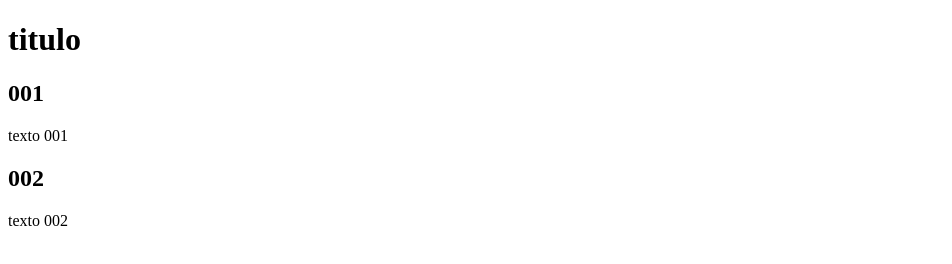
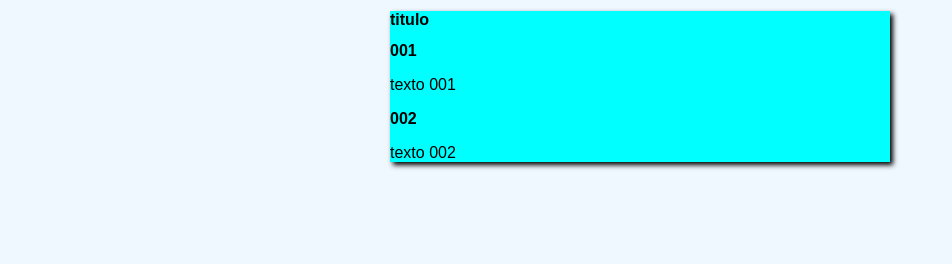
Before and after one commit to nathanholtz/projeto-site, a plain HTML site: page index.html in a window 1280 px wide. Shown: the whole page, without its empty margins (0-952 px from the left). Drawn offline with Linux system fonts and the light colour scheme.

Commit message:
iniciei o design

```diff
--- /dev/null
+++ b/estilos/style.css
@@ -0,0 +1,13 @@
+*{
+    font-family: Arial, Helvetica, sans-serif;
+    font-size: 16px;}
+body{
+    background-color: aliceblue;
+
+}
+main{
+    background-color: aqua;
+    width: 500px;
+    margin: auto;
+    box-shadow: 3px 3px 5px;
+}
--- a/index.html
+++ b/index.html
@@ -4,6 +4,7 @@
     <meta charset="UTF-8">
     <meta name="viewport" content="width=device-width, initial-scale=1.0">
     <title>projeto git</title>
+    <link rel="stylesheet" href="estilos/style.css">
 </head>
 <body>
     <main>
```
